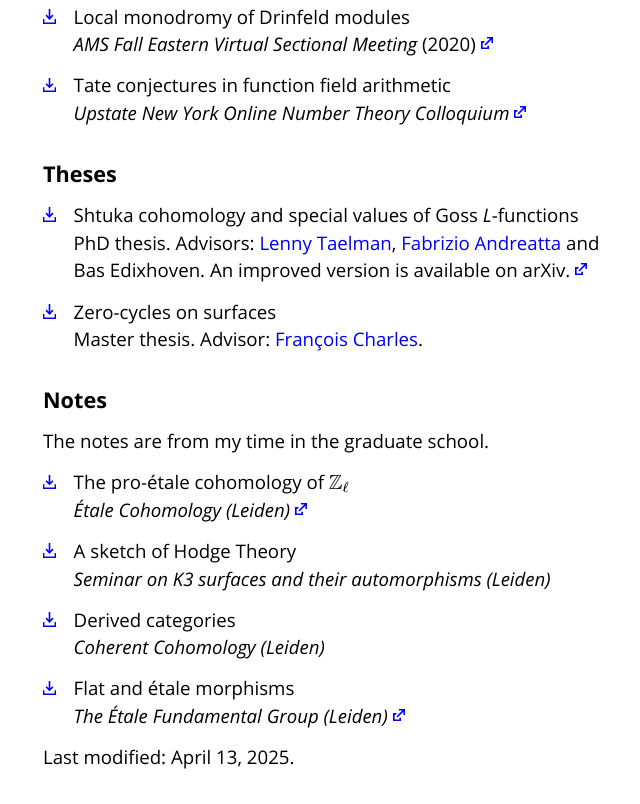
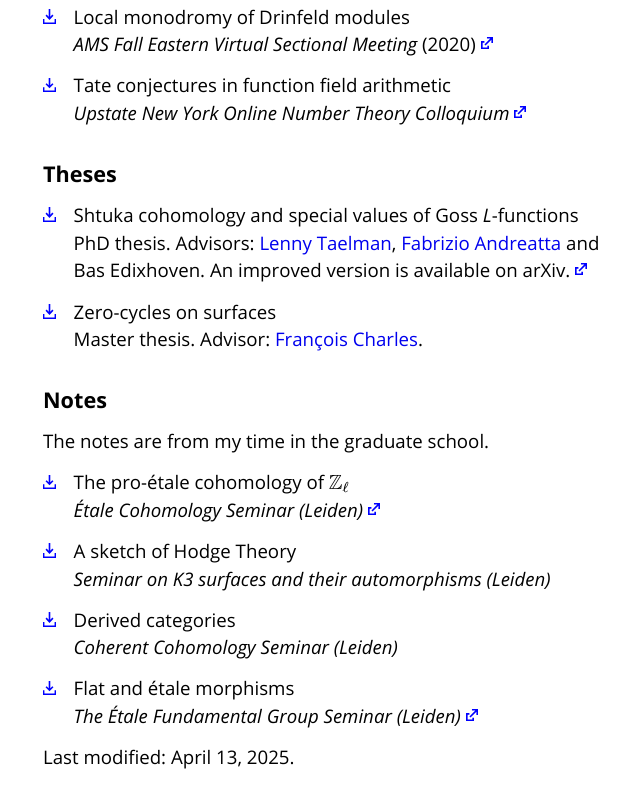
Before and after one commit to max-mornev/max-mornev.github.io, a plain HTML site: page archive.html in a window 1280 px wide. Shown: the part 725-1529 px from the top of the page, without its empty margins (261-901 px from the left). Drawn offline with nearby package versions, Linux system fonts and the light colour scheme.

Commit message:
Clarified some titles

```diff
--- a/archive.html
+++ b/archive.html
@@ -194,7 +194,7 @@
                 <div class="index-text">
                     <p>
                         The pro-&eacute;tale cohomology of <span class="math">$\mathbb{Z}_\ell$</span><br>
-                        <i>&Eacute;tale Cohomology (Leiden)</i> <a href="https://jinbijin.nl/2014/ec"><img class="iconhr" alt="external link" src="img/ex.svg"></a>
+                        <i>&Eacute;tale Cohomology Seminar (Leiden)</i> <a href="https://jinbijin.nl/2014/ec"><img class="iconhr" alt="external link" src="img/ex.svg"></a>
                     </p>
                 </div>
             </div>
@@ -216,7 +216,7 @@
                 <div class="index-text">
                     <p>
                         Derived categories<br>
-                        <i>Coherent Cohomology (Leiden)</i>
+                        <i>Coherent Cohomology Seminar (Leiden)</i>
                     </p>
                 </div>
             </div>
@@ -227,7 +227,7 @@
                 <div class="index-text">
                     <p>
                         Flat and &eacute;tale morphisms<br>
-                        <i>The &Eacute;tale Fundamental Group (Leiden)</i> <a href="https://jinbijin.nl/2013/efg"><img class="iconhr" alt="external link" src="img/ex.svg"></a>
+                        <i>The &Eacute;tale Fundamental Group Seminar (Leiden)</i> <a href="https://jinbijin.nl/2013/efg"><img class="iconhr" alt="external link" src="img/ex.svg"></a>
                     </p>
                 </div>
             </div>
```
